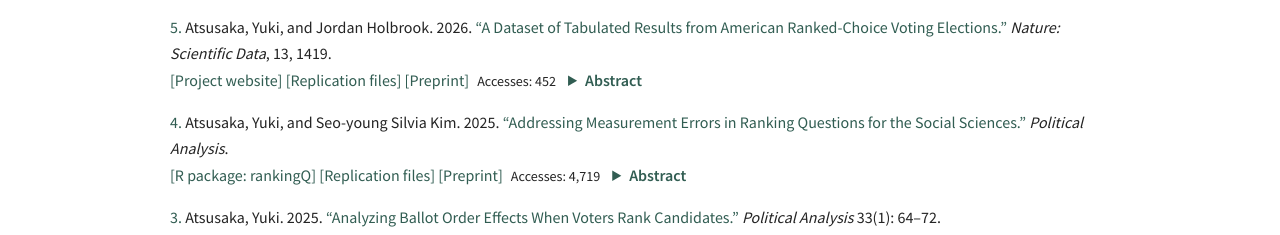
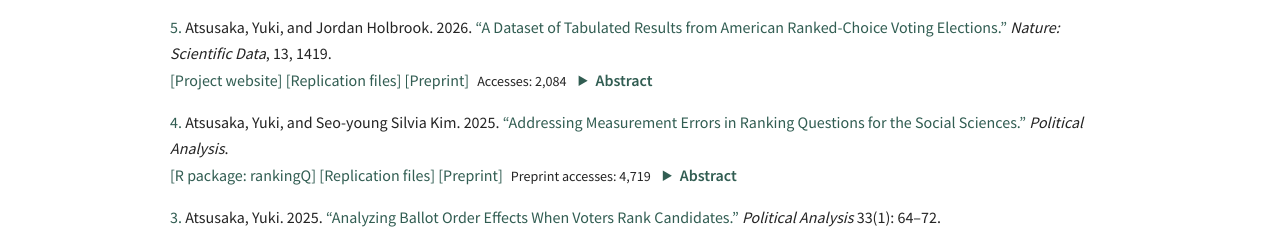
Before and after one commit to YukiAtsusaka/YukiAtsusaka.github.io, a Next.js app: page /research in a window 1280 px wide. Shown: the part 470-705 px from the top of the page. Built offline with nearby package versions, Linux system fonts and the light colour scheme.

Commit message:
Distinguish published-article counts from fallback preprint counts

```diff
--- a/app/research/page.tsx
+++ b/app/research/page.tsx
@@ -1,18 +1,22 @@
 import PageIntro from "../../components/PageIntro";
 import publicationMetrics from "../../data/publication-metrics.json";
 
-type AccessMetric = { views: number; downloads: number; updated: string; source: string };
+type AccessMetric = { views: number; downloads: number; updated: string; source: string; publisherAccesses?: number; publisherSource?: string; publisherUpdated?: string; publisherVerification?: string };
 const accessMetrics: Record<string, AccessMetric> = publicationMetrics;
 
 function Abstract({ children, paperId }: { children: React.ReactNode; paperId?: string }) {
   const metric = paperId ? accessMetrics[paperId] : undefined;
-  const total = metric ? metric.views + metric.downloads : undefined;
+  const total = metric ? (metric.publisherAccesses ?? (metric.views + metric.downloads)) : undefined;
+  const publishedPreprintOnly = paperId === "3ys8x_v1" && metric?.publisherAccesses === undefined;
+  const description = metric?.publisherAccesses !== undefined
+    ? `Publisher-reported article accesses; ${metric.publisherVerification ?? "publisher page"}.`
+    : "OSF views + downloads; not unique readers.";
   return (
     <>
       {metric && total !== undefined && (
         <span style={{ display: "inline-block", fontSize: "0.88em", marginLeft: "0.5rem", marginRight: "0.25rem" }}
-          title={`OSF views + downloads; not unique readers.`}>
-          Accesses: {total.toLocaleString("en-US")}
+          title={description}>
+          {publishedPreprintOnly ? "Preprint accesses" : "Accesses"}: {total.toLocaleString("en-US")}
         </span>
       )}
       <details className="paper-abstract">
```
